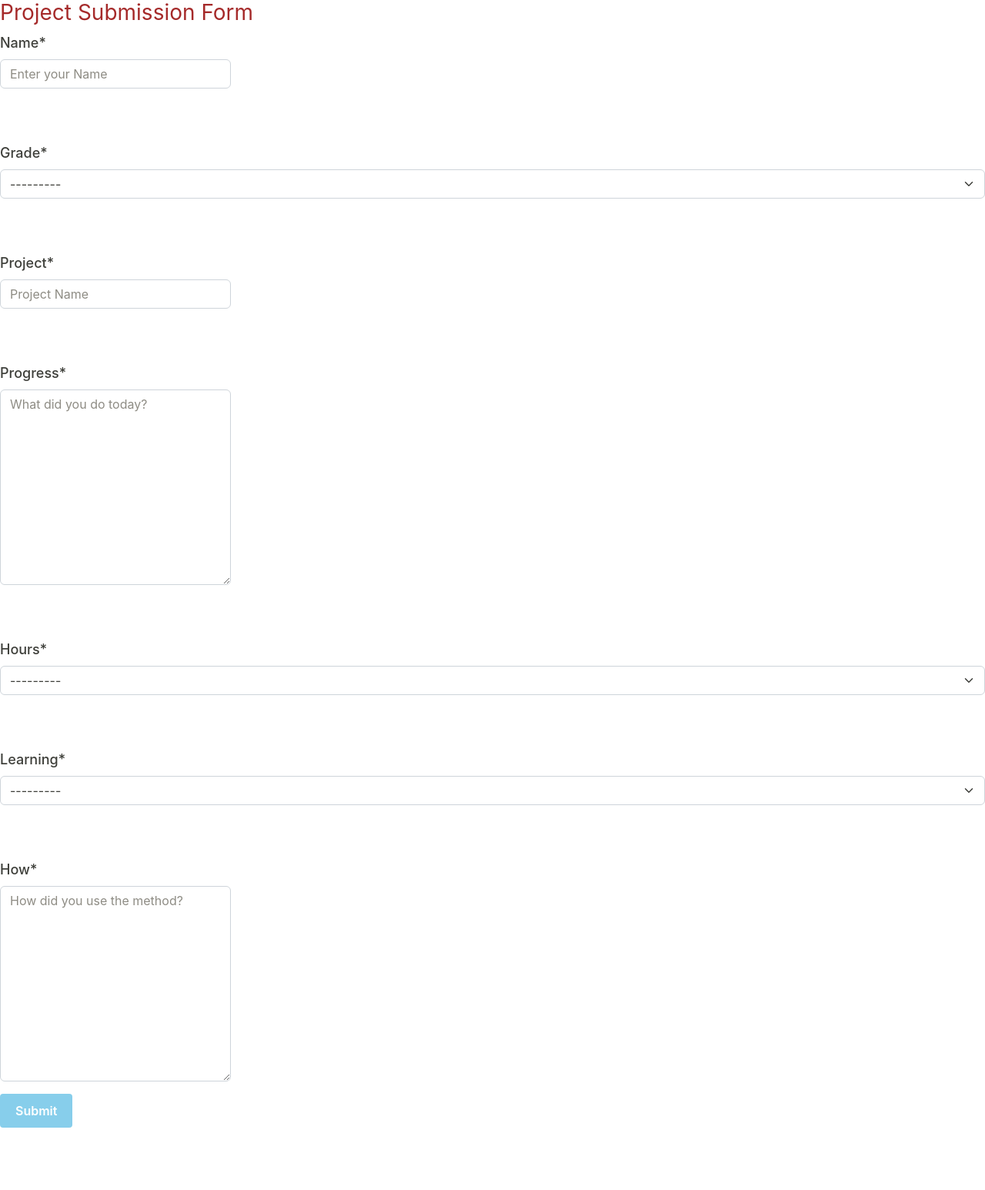
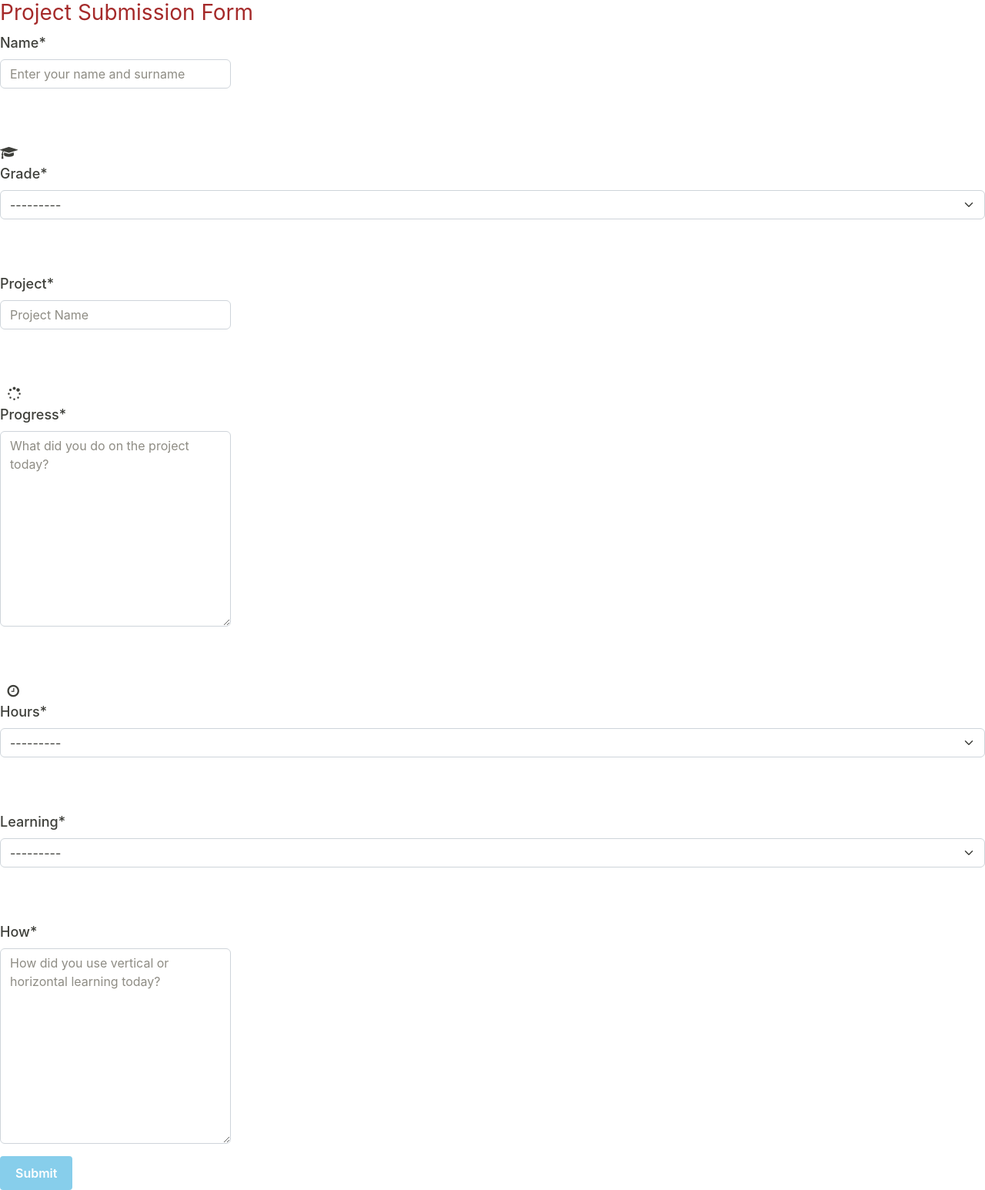
Before and after one commit to ThomasMwaba/st, a Django app: page / in a window 1280 px wide. Shown: the whole page at 77% size. Before the commit the page ends 1465 px from the top, so only its background shows below. Run offline with Django 5.2, Linux system fonts and the light colour scheme; some libraries are stand-ins or nearby versions.

Commit message:
changes made

```diff
--- a/student/forms.py
+++ b/student/forms.py
@@ -2,15 +2,10 @@ from django import forms
 from .models import Submit
 
 class SubmitForm(forms.ModelForm):
-    name = forms.CharField(widget=forms.TextInput(attrs={"class":"form-control","placeholder":"Enter your Name"}))
+    name = forms.CharField(widget=forms.TextInput(attrs={"class":"form-control","placeholder":"Enter your name and surname"}))
     project = forms.CharField(widget=forms.TextInput(attrs={"class":"form-control","placeholder":"Project Name"}))
-    progress = forms.CharField(widget=forms.Textarea(attrs={"class":"form-control","placeholder":"What did you do today?"}))
-    how = forms.CharField(widget=forms.Textarea(attrs={"class":"form-control","placeholder":"How did you use the method?"}))
+    progress = forms.CharField(widget=forms.Textarea(attrs={"class":"form-control","placeholder":"What did you do on the project today?"}))
+    how = forms.CharField(widget=forms.Textarea(attrs={"class":"form-control","placeholder":"How did you use vertical or horizontal learning today?"}))
     class Meta:
         model = Submit
         fields = ['name','grade','project','progress','hours','learning','how']
-
-        # def __init__(self, *args,**kwargs):
-        #     def __init__(self, *args, **kwargs):
-        #         super().__init__(*args, **kwargs)
-        #         self.fields["name"].widget.attrs.update({"placeholder":"name"})
--- a/templates/home.html
+++ b/templates/home.html
@@ -8,6 +8,7 @@
         <title>Project Status</title>
         <link href="https://bootswatch.com/5/sandstone/bootstrap.min.css" type="text/css" rel="stylesheet">
         <link href="{% static 'css/base.css' %}" rel="stylesheet">
+        <link rel="stylesheet" href="https://cdnjs.cloudflare.com/ajax/libs/font-awesome/4.7.0/css/font-awesome.min.css">
 
         <!-- Custom CSS styling -->
         <style>
@@ -35,15 +36,18 @@
         <h3>Project Submission Form</h3>
         <form action="" method="post">
             {% csrf_token %}
-            {{ form.name | as_crispy_field}}
+            {{ form.name  | as_crispy_field}}
             <br><br>
-            {{ form.grade | as_crispy_field }}
+            <div class="form-group">
+                <i class="fa fa-graduation-cap" aria-hidden="true"></i>
+                {{ form.grade | as_crispy_field }}
+            </div>
             <br><br>
             {{ form.project | as_crispy_field }}
             <br><br>
-            {{ form.progress | as_crispy_field }}
+            &nbsp; <i class="fa fa-spinner" aria-hidden="true"></i>{{ form.progress | as_crispy_field }}
             <br><br>
-            {{ form.hours | as_crispy_field }}
+            &nbsp; <i class="fa fa-clock-o" aria-hidden="true"></i> {{ form.hours | as_crispy_field }}
             <br><br>
             {{ form.learning | as_crispy_field }}
             <br><br>
```
